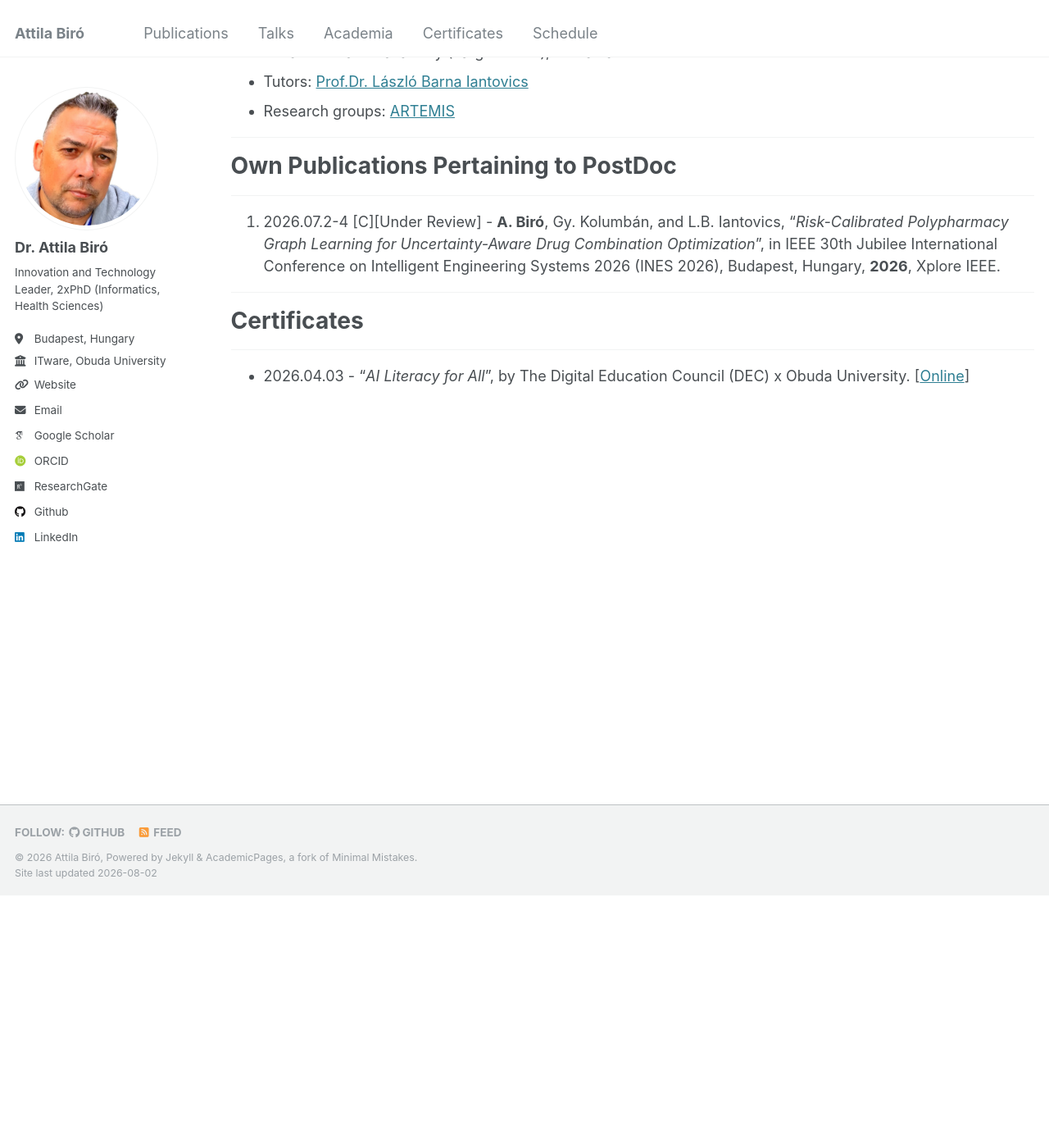
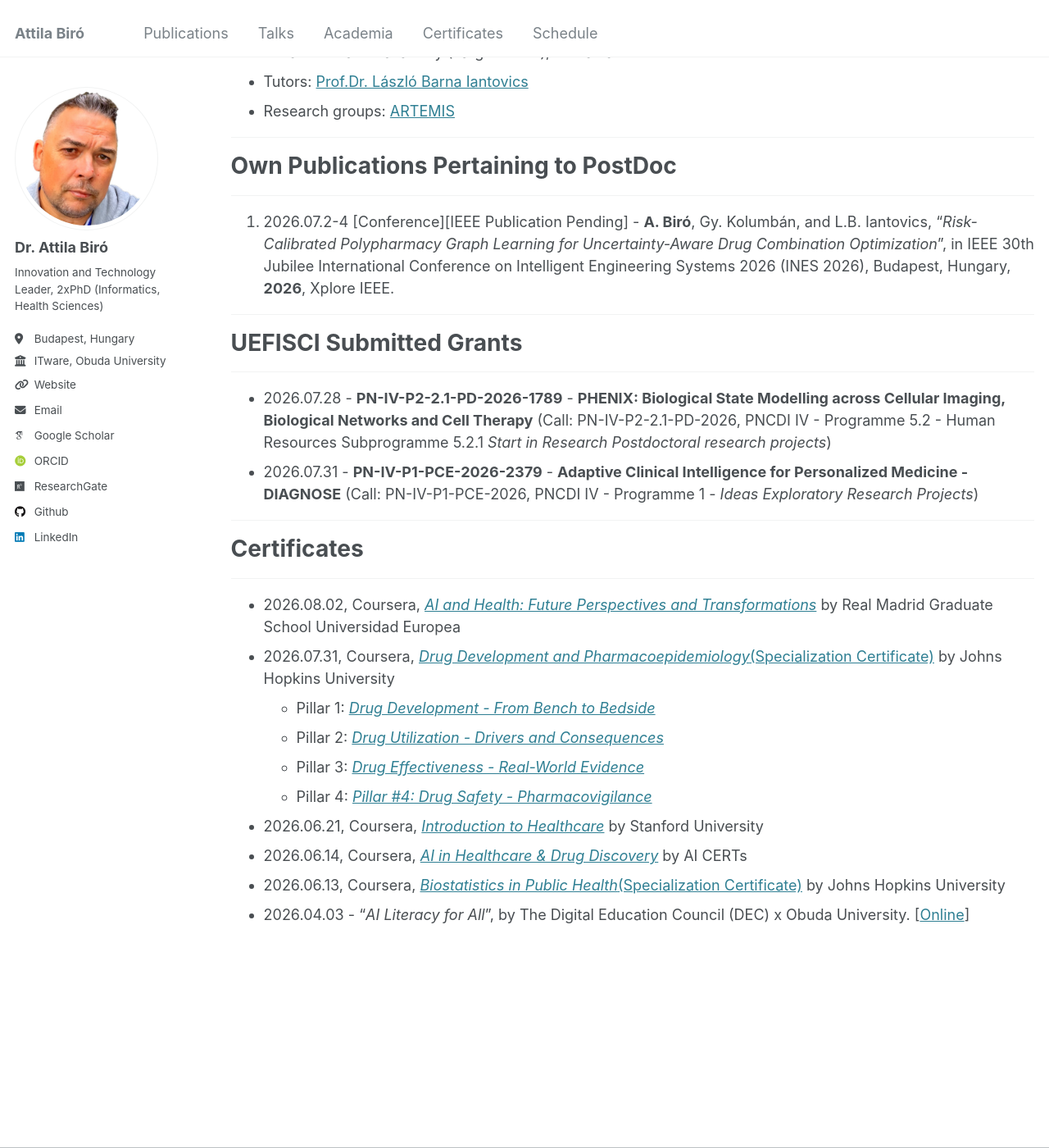
Before and after one commit to biroka/biroka.github.io, a Jekyll site: the page built from _pages/postdoc_umfst.md, in a window 1280 px wide and 1400 px high, scrolled down 308 px. Shown: the whole window at 82% size. Built offline with Jekyll 4.4.1, drawn with Linux system fonts in a browser that asks for light colours; some web fonts are replaced.

Commit message:
Revise publications and add grants and certificates
Updated publication status and added submitted grants and certificates.

```diff
--- a/_pages/postdoc_umfst.md
+++ b/_pages/postdoc_umfst.md
@@ -19,9 +19,24 @@ author_profile: true
 ***
 # Own Publications Pertaining to PostDoc
 ***
-1. 2026.07.2-4 [C][Under Review] - **A. Biró**, Gy. Kolumbán, and L.B. Iantovics, "_Risk-Calibrated Polypharmacy Graph Learning for Uncertainty-Aware Drug Combination Optimization_", in IEEE 30th Jubilee International Conference on Intelligent Engineering Systems 2026 (INES 2026), Budapest, Hungary, **2026**, Xplore IEEE.
+1. 2026.07.2-4 [Conference][IEEE Publication Pending] - **A. Biró**, Gy. Kolumbán, and L.B. Iantovics, "_Risk-Calibrated Polypharmacy Graph Learning for Uncertainty-Aware Drug Combination Optimization_", in IEEE 30th Jubilee International Conference on Intelligent Engineering Systems 2026 (INES 2026), Budapest, Hungary, **2026**, Xplore IEEE.
+
+***
+# UEFISCI Submitted Grants
+***
+* 2026.07.28 - **PN-IV-P2-2.1-PD-2026-1789** - **PHENIX: Biological State Modelling across Cellular Imaging, Biological Networks and Cell Therapy** (Call: PN-IV-P2-2.1-PD-2026, PNCDI IV - Programme 5.2 - Human Resources Subprogramme 5.2.1 _Start in Research Postdoctoral research projects_)
+* 2026.07.31 - **PN-IV-P1-PCE-2026-2379** - **Adaptive Clinical Intelligence for Personalized Medicine - DIAGNOSE** (Call: PN-IV-P1-PCE-2026, PNCDI IV - Programme 1 - _Ideas Exploratory Research Projects_)
 
 ***
 # Certificates
 ***
+* 2026.08.02, Coursera, [_AI and Health: Future Perspectives and Transformations_](https://www.coursera.org/account/accomplishments/verify/V69I29NX9RE3) by Real Madrid Graduate School Universidad Europea
+* 2026.07.31, Coursera, [_Drug Development and Pharmacoepidemiology_(Specialization Certificate)](https://www.coursera.org/account/accomplishments/specialization/DCB7GEYQTLO8) by Johns Hopkins University
+  * Pillar 1: [_Drug Development - From Bench to Bedside_](https://www.coursera.org/account/accomplishments/certificate/CXG0288WQFS9)
+  * Pillar 2: [_Drug Utilization - Drivers and Consequences_](https://www.coursera.org/account/accomplishments/certificate/3ZO01NMMHMLL)
+  * Pillar 3: [_Drug Effectiveness - Real-World Evidence_](https://www.coursera.org/account/accomplishments/certificate/UP45V5618KOE)
+  * Pillar 4: [_Pillar #4: Drug Safety - Pharmacovigilance_](https://www.coursera.org/account/accomplishments/certificate/2919EOP3BBJL)
+* 2026.06.21, Coursera, [_Introduction to Healthcare_](https://www.coursera.org/account/accomplishments/verify/VVSDDMP88HUP) by Stanford University
+* 2026.06.14, Coursera, [_AI in Healthcare & Drug Discovery_](https://www.coursera.org/account/accomplishments/verify/OI1OO98RZOMX) by AI CERTs
+* 2026.06.13, Coursera, [_Biostatistics in Public Health_(Specialization Certificate)](https://www.coursera.org/account/accomplishments/specialization/LL77NS0PXHNW) by Johns Hopkins University
 * 2026.04.03 - "_AI Literacy for All_", by The Digital Education Council (DEC) x Obuda University. [<a target="_new" href="https://github.com/biroka/PhD/blob/main/certificates/Biro_Attila_OE_AI_Literacy_for_All_rk08m3mh7a-2026-04-03.pdf">Online</a>]
```
